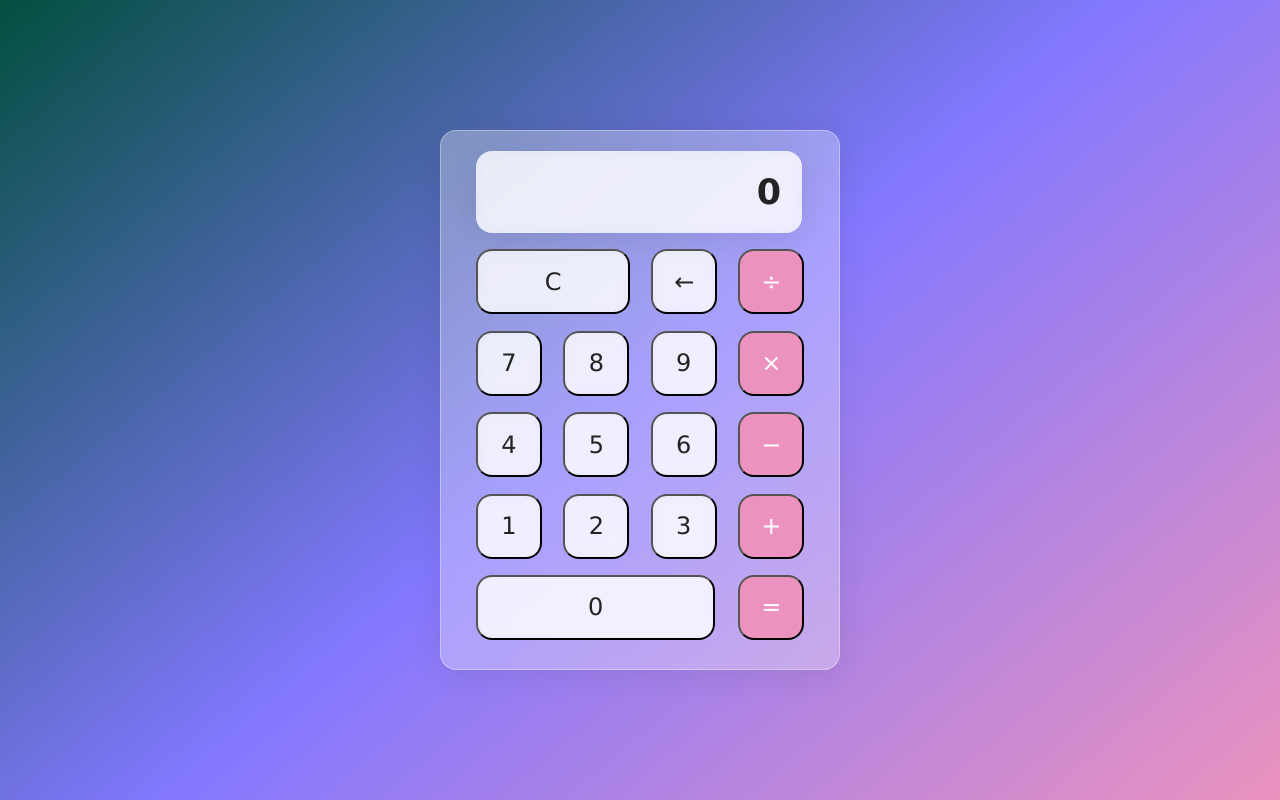
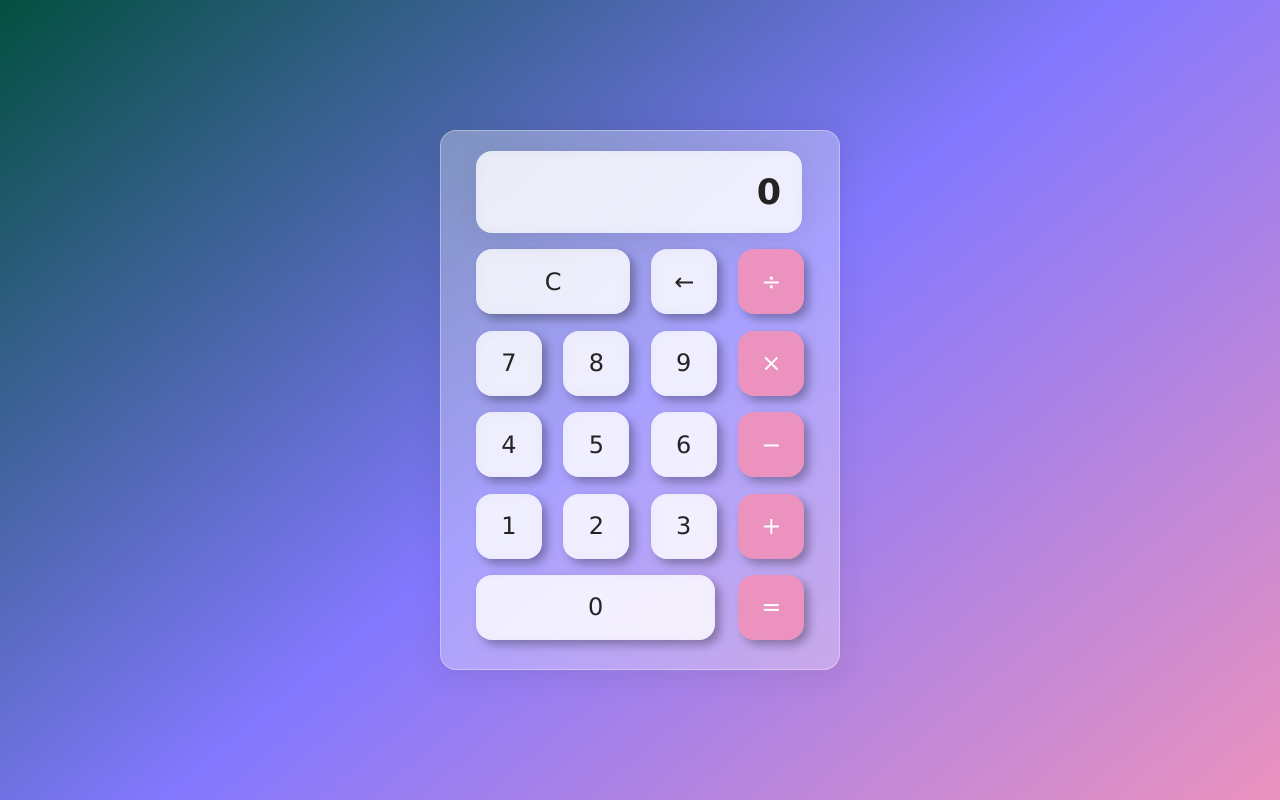
Before and after one commit to ArgyroT/the-amazing-calculator, a website: page index.html in a window 1280 px wide. Drawn offline with Linux system fonts and the light colour scheme.

Commit message:
changed colors, border:none

```diff
--- a/styles.css
+++ b/styles.css
@@ -61,9 +61,9 @@ body {
   backdrop-filter: blur(5.5px);
   -webkit-backdrop-filter: blur(5.5px);
   background: rgba(255, 255, 255, 0.75);
-  /* border: 1px solid, rgba(255, 255, 255, 0.01); */
   border-radius: 16px;
-  /* box-shadow: 0 2px 10px rgba(35, 35, 35, 01); */
+  border: none;
+  box-shadow: 5px 5px 10px rgba(0, 0, 0, 0.3); /* Add shadow */
   color: #232323;
   flex-basis: 20%;
   font-family: inherit;
@@ -75,9 +75,7 @@ body {
   backdrop-filter: blur(5.5px);
   -webkit-backdrop-filter: blur(5.5px);
   background: rgba(255, 255, 255, 0.75);
-  /* border: 1px solid, rgba(255, 255, 255, 0.01); */
   border-radius: 16px;
-  /* box-shadow: 0 4px 30px rgba(35, 35, 35, 01); */
   color: #fff;
   background: #eb92be;
 }
@@ -87,12 +85,16 @@ body {
   color: inherit;
 }
 
+.calc-button:last-child:active {
+  background-color: #9669e9;
+}
+
 .calc-button:hover {
   background-color: #eb92be;
 }
 
 .calc-button:active {
-  background-color: #ffef78;
+  background-color: #9669e9;
 }
 
 .double {
```
